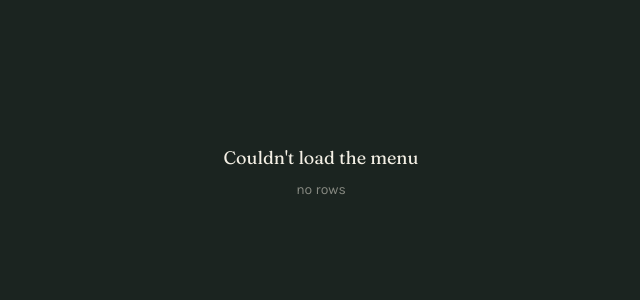
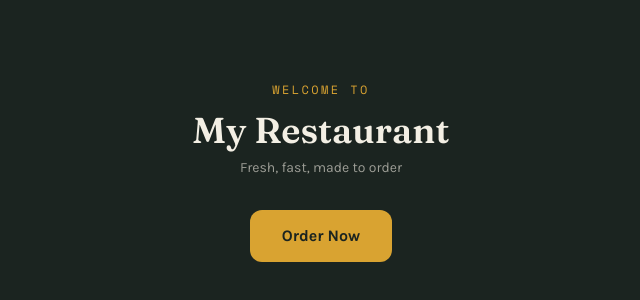
Before and after one commit to nssr251/Restaurant_Pro1, a React (Vite) app: page / in a window 1280 px wide. Shown: the part 228-528 px from the top of the page, without its empty margins (319-959 px from the left). Built offline with nearby package versions, Linux system fonts and the light colour scheme; no server answers; the database is empty.

Commit message:
Update CustomerApp.jsx

```diff
--- a/src/CustomerApp.jsx
+++ b/src/CustomerApp.jsx
@@ -1,5 +1,6 @@
 import { useState, useEffect } from "react";
 import Header from "./components/Header";
+import WelcomeScreen from "./components/WelcomeScreen";
 import CategoryTabs from "./components/CategoryTabs";
 import MenuList from "./components/MenuList";
 import CartSheet, { CartPill } from "./components/CartSheet";
@@ -13,7 +14,7 @@ import { RESTAURANT_DEFAULTS } from "./config";
 const ACTIVE_ORDER_KEY = "restaurant_active_order_id";
 
 export default function CustomerApp() {
-  const [view, setView] = useState("menu");
+  const [view, setView] = useState("welcome");
   const [menuByCategory, setMenuByCategory] = useState({});
   const [restaurantInfo, setRestaurantInfo] = useState(RESTAURANT_DEFAULTS);
   const [loading, setLoading] = useState(true);
@@ -97,7 +98,6 @@ export default function CustomerApp() {
   if (view === "tracking" && order) {
     return <OrderTicket order={order} rider={order.riders || rider} onNewOrder={handleNewOrder} />;
   }
-
   if (view === "checkout") {
     return (
       <CheckoutForm
@@ -107,6 +107,10 @@ export default function CustomerApp() {
         onSubmit={handlePlaceOrder}
       />
     );
+  }
+
+  if (view === "welcome") {
+    return <WelcomeScreen restaurantInfo={restaurantInfo} onEnter={() => setView("menu")} />;
   }
 
   if (loading) {
```
